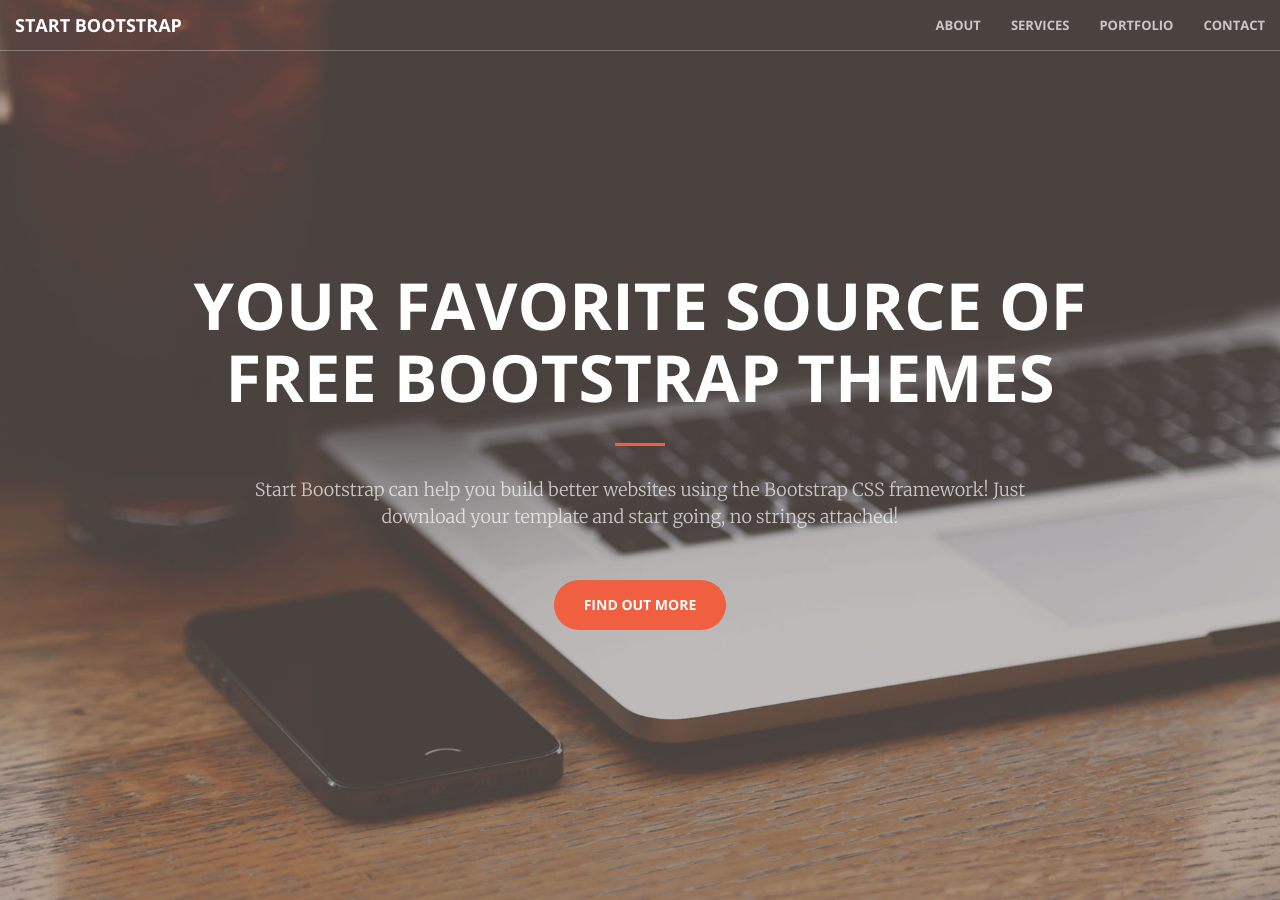
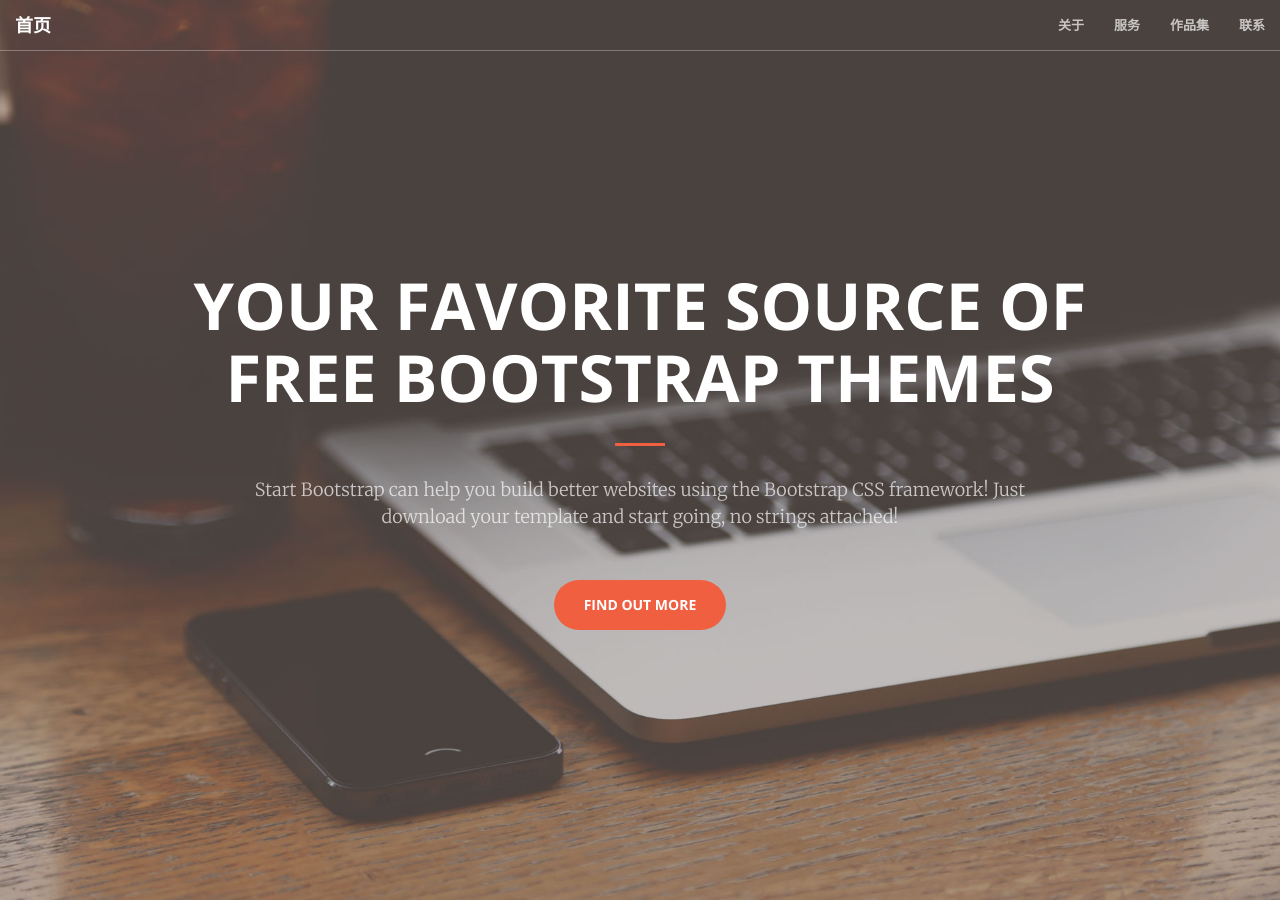
Before and after one commit to quicent/quicent.github.io, a Jekyll site: the page built from index.html, in a window 1280 px wide and 900 px high. Built offline with Jekyll 4.4.1, drawn with Linux system fonts in a browser that asks for light colours.

Commit message:
修改一些文字

```diff
--- a/_includes/head.html
+++ b/_includes/head.html
@@ -6,7 +6,7 @@
     <meta name="description" content="">
     <meta name="author" content="">
 
-    <title>Creative - Start Bootstrap Theme</title>
+    <title>我的主页</title>
 
     <!-- Bootstrap Core CSS -->
     <link rel="stylesheet" href="css/bootstrap.min.css" type="text/css">
--- a/_includes/nav.html
+++ b/_includes/nav.html
@@ -8,23 +8,23 @@
                 <span class="icon-bar"></span>
                 <span class="icon-bar"></span>
             </button>
-            <a class="navbar-brand page-scroll" href="#page-top">Start Bootstrap</a>
+            <a class="navbar-brand page-scroll" href="#page-top">首页</a>
         </div>
 
         <!-- Collect the nav links, forms, and other content for toggling -->
         <div class="collapse navbar-collapse" id="bs-example-navbar-collapse-1">
             <ul class="nav navbar-nav navbar-right">
                 <li>
-                    <a class="page-scroll" href="#about">About</a>
+                    <a class="page-scroll" href="#about">关于</a>
                 </li>
                 <li>
-                    <a class="page-scroll" href="#services">Services</a>
+                    <a class="page-scroll" href="#services">服务</a>
                 </li>
                 <li>
-                    <a class="page-scroll" href="#portfolio">Portfolio</a>
+                    <a class="page-scroll" href="#portfolio">作品集</a>
                 </li>
                 <li>
-                    <a class="page-scroll" href="#contact">Contact</a>
+                    <a class="page-scroll" href="#contact">联系</a>
                 </li>
             </ul>
         </div>
```
